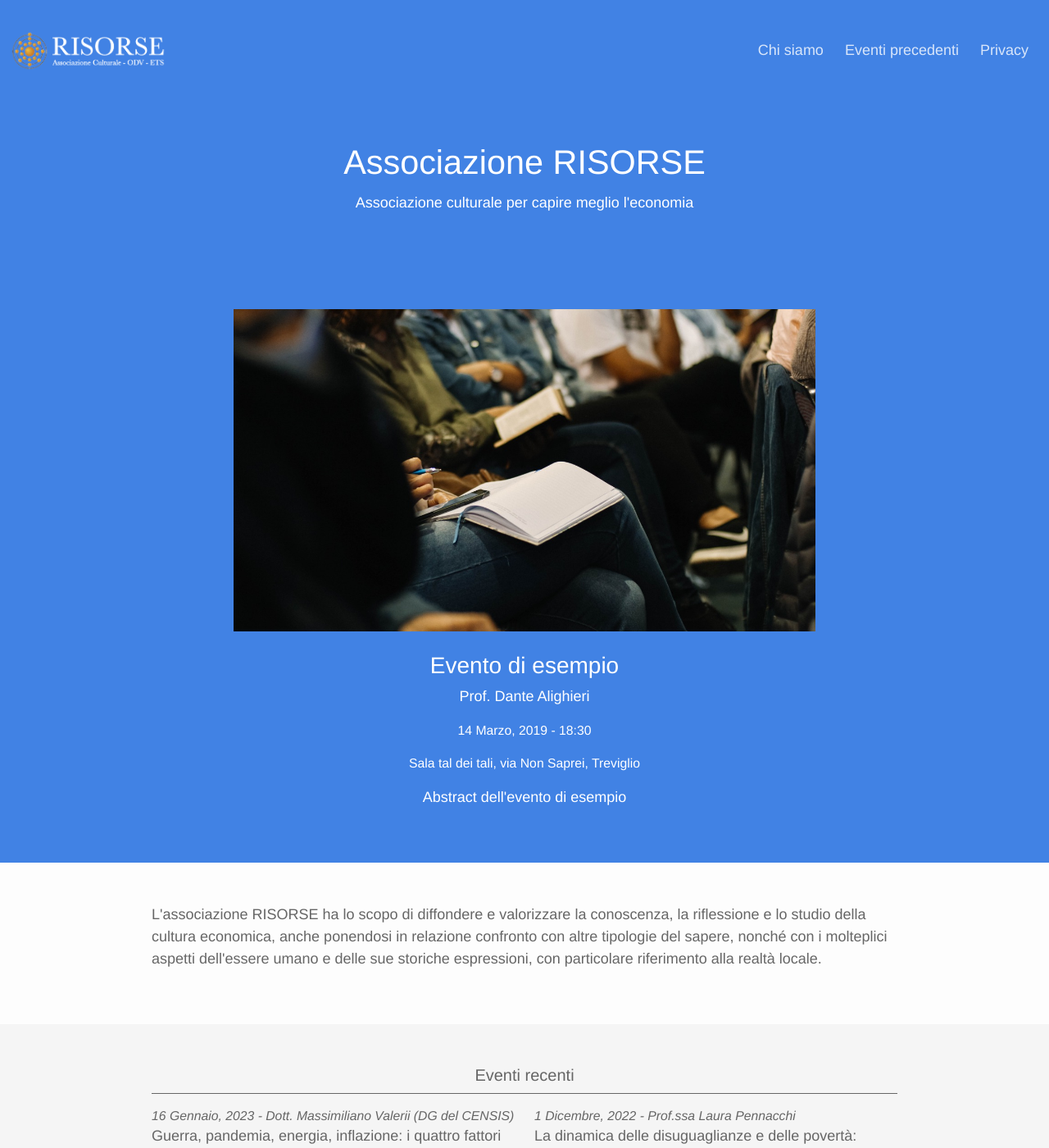
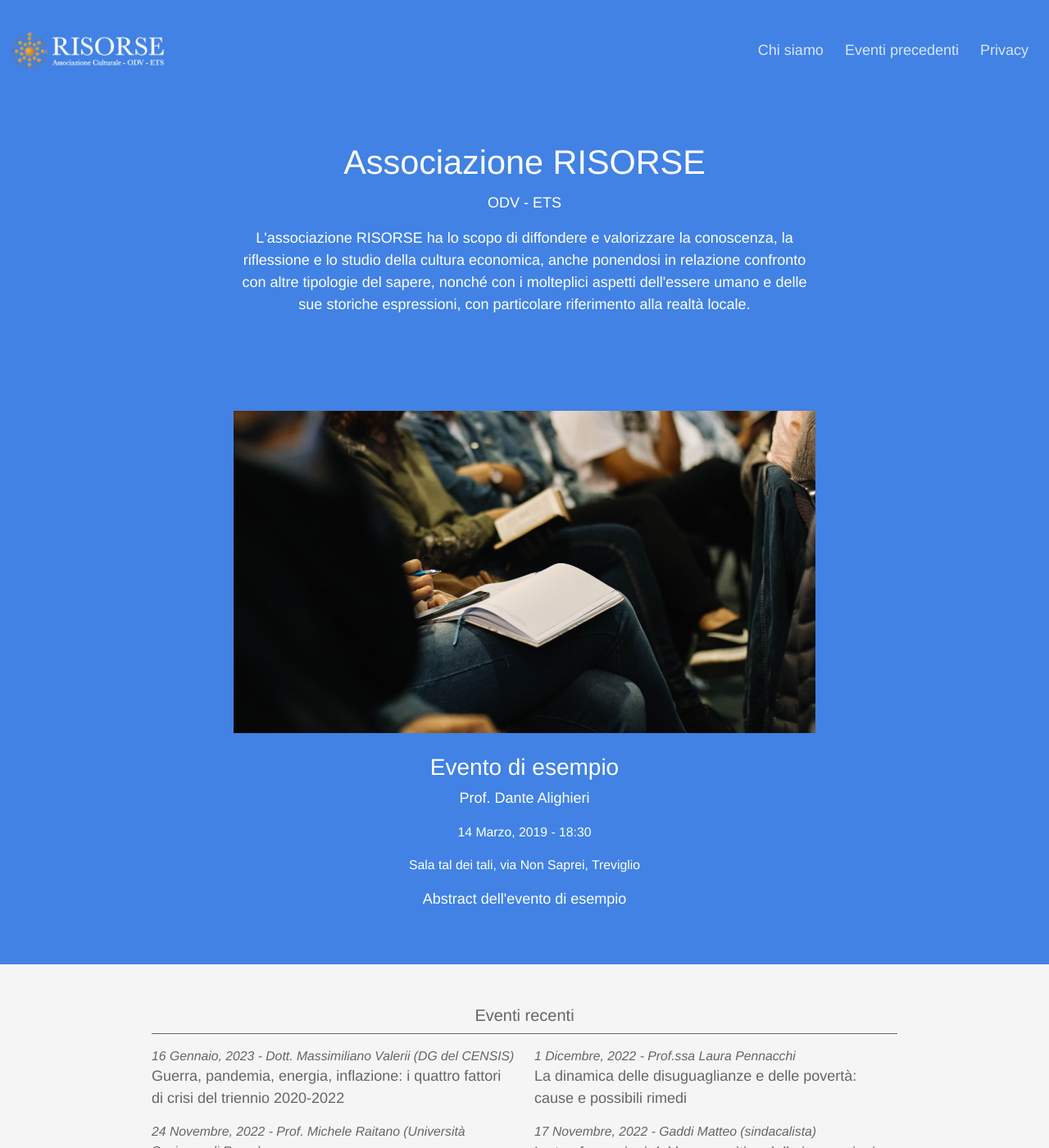
Before and after one commit to Risorse-Associazione-Culturale/risorse-associazione-culturale.github.io, a Jekyll site: the page built from index.html, in a window 1280 px wide and 1400 px high. Shown: the whole window at 82% size. Built offline with Jekyll 4.4.1, drawn with Linux system fonts in a browser that asks for light colours; nearby versions of some CDN libraries.

Commit message:
Move p[urpose up in the main hero content

```diff
--- a/index.html
+++ b/index.html
@@ -16,8 +16,13 @@ title: "Associazione RISORSE"
   <section class="hero">
     <div class="text-container associazione-block">
         <h1 class="title">Associazione <strong>RISORSE</strong></h1>
-        <p class="subtitle">Associazione culturale per capire meglio l'economia</p>
+        <p class="subtitle">ODV - ETS</p>
     </div>
+    <div class="text-container purpose-block">
+      <blockquote>
+        <p class="description">L'associazione RISORSE ha lo scopo di diffondere e valorizzare la conoscenza, la riflessione e lo studio della cultura economica, anche ponendosi in relazione confronto con altre tipologie del sapere, nonché con i molteplici aspetti dell'essere umano e delle sue storiche espressioni, con particolare riferimento alla realtà locale.</p>
+      </blockquote>
+		</div>
   </section>
 
   {% if upcoming_events_len > 0 %}
@@ -45,16 +50,6 @@ title: "Associazione RISORSE"
     </div>
   </section>
   {% endif %}
-
-  <section class="purpose">
-		<div class="container flex">
-			<div class="purpose-block">
-				<blockquote>
-					<p class="description">L'associazione RISORSE ha lo scopo di diffondere e valorizzare la conoscenza, la riflessione e lo studio della cultura economica, anche ponendosi in relazione confronto con altre tipologie del sapere, nonché con i molteplici aspetti dell'essere umano e delle sue storiche espressioni, con particolare riferimento alla realtà locale.</p>
-				</blockquote>
-			</div>
-		</div>
-	</section>
 
   <section class="recent-events">
     <div class="container flex">
```
